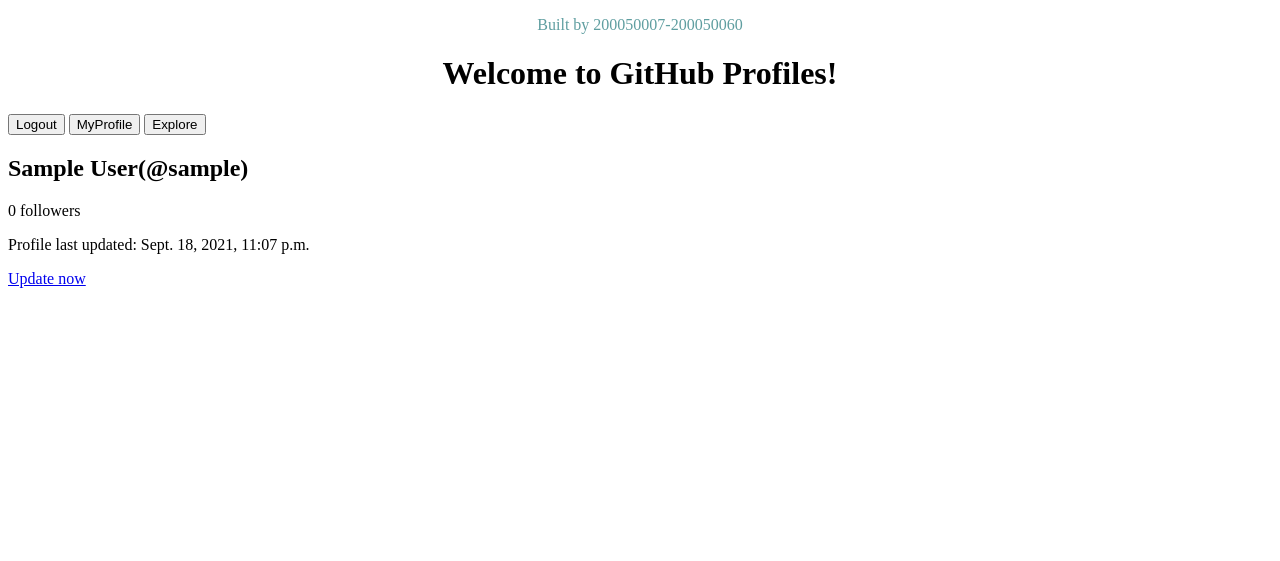
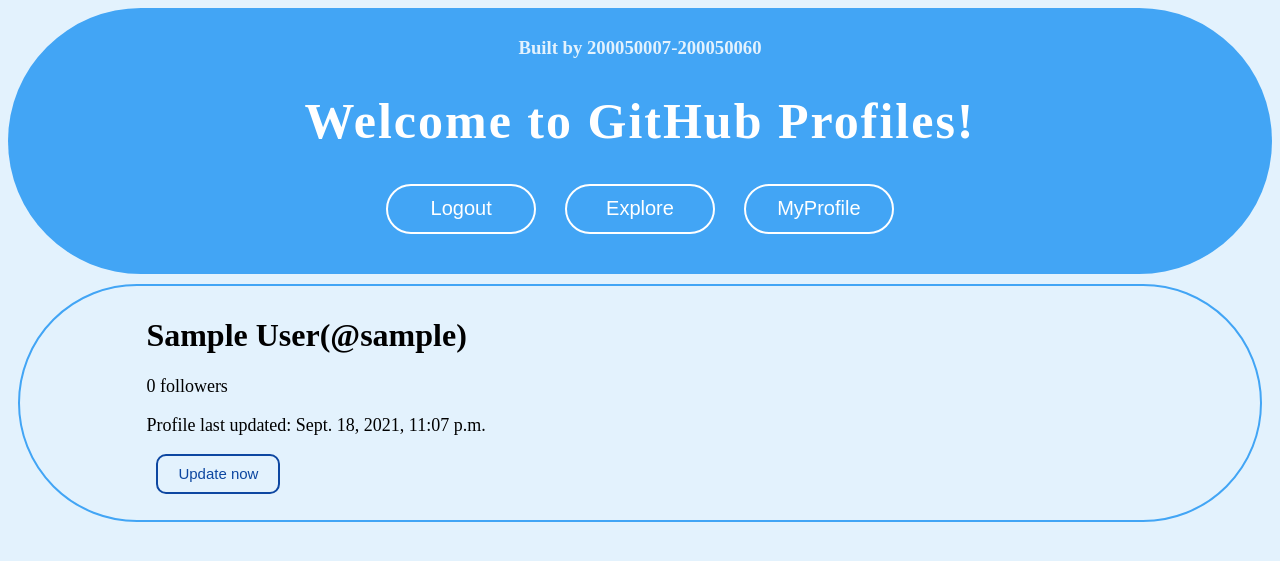
Before and after one commit to anand-iitb/github, a Django app: a page that uses templates/base.html in a window 1280 px wide. Shown: the top 561 px of the page. Run offline with Django 3.2, Linux system fonts and the light colour scheme; the visitor is signed in with stand-in values (Sample User, id 1); data comes from the database, SQL or seed files in the repository; data that the repository does not hold is empty; parts of the project's set-up code (start-up, migrations or seed data) failed here and were passed over.

Commit message:
Minor Updates

```diff
--- a/requirements.txt
+++ b/requirements.txt
@@ -6,10 +6,13 @@ Django==3.2.7
 django-on-heroku==1.1.2
 gunicorn==20.1.0
 idna==3.2
+livereload==2.6.3
 psycopg2-binary==2.9.1
 python-dotenv==0.19.0
 pytz==2021.1
 requests==2.26.0
+six==1.16.0
 sqlparse==0.4.2
+tornado==6.1
 urllib3==1.26.6
 whitenoise==5.3.0
--- /dev/null
+++ b/static/temp.css
@@ -0,0 +1,21 @@
+*{background-color: #E3F2FD;}
+#dashboard{ text-align: center; background-color:  #42A5F5 ;  font-family: 'gabriola' ; padding: 10px 10px 20px 10px; border-radius: 500px;}
+    #dashboard h1{background-color:inherit ;letter-spacing: 2px; color:white; font-size:50px ; font-weight:bold;}
+    #dashboard h3{ background-color:inherit ; margin-left:20%; margin-right:20%; color:#E3F2FD ;}
+    #dashboard button{border-radius: 100px; font-size: 20px; border :2px solid white; width: 150px; height: 50px; background-color:  #42A5F5 ; color:white; padding : 5px 10px 5px 10px; margin: 0px 1% 20px 1%;}
+    #dashboard button:active{background-color: white; color: #42A5F5 ;}
+#login{text-align:center; font-family: 'MV Boli' ; border:3px solid #2196F3 ; margin :10px 10px 10px 10px; padding : 0px 20% 20px 20%; border-radius: 500px;}
+    #login button{border-radius: 100px; font-size: 15px; border :2px solid #42A5F5; width: 100px; height: 40px; background-color:  #42A5F5 ; color:white; padding : 2.5px 5px 2.5px 5px; margin: 0px 1% 0px 1%;}
+    #login button:active{border-color: #42A5F5;background-color: white; color: #42A5F5 ;}
+#explore{margin-left: 30px;}
+    #explore h1{color: #01579B; font-family: 'mv boli'; letter-spacing:5px;}
+    #explore button{margin-left:10px;border-radius: 10px; border: 2px solid  #0D47A1; color:#0D47A1;font-size: 15px; height: 40px;padding: 5px 20px 5px 20px;}
+    #explore button:active{background-color: #0D47A1; color: white ;}
+#profile{border-radius: 500px  ; margin:10px; padding: 10px 10% 10px 10%; font-family: 'Segoe Print'; color: black; border: 2px solid #42A5F5 ;}
+    #profile p{ font-size: large;}
+    #profile button{margin-left:10px;border-radius: 10px; border: 2px solid  #0D47A1; color:#0D47A1;font-size: 15px; height: 40px;padding: 5px 20px 5px 20px;}
+    #profile button:active{background-color: #0D47A1; color: white ;}
+#signup{font-family: 'MV Boli' ; border:3px solid #2196F3 ; margin :10px 10px 10px 10px; padding : 0px 20% 20px 20%; border-radius: 500px;}
+    #signup button{border-radius: 1000px; font-size: 15px; border :2px solid #42A5F5; width: 100px; height: 40px; background-color:  #42A5F5 ; color:white; padding : 2.5px 5px 2.5px 5px; margin: 0px 1% 0px 45%;}
+    #signup button:active{ border-color: #42A5F5;     background-color: white; color: #42A5F5 ;}
+    #signup h1{text-align: center;}
--- a/templates/base.html
+++ b/templates/base.html
@@ -2,20 +2,24 @@
 <html>
     <head>
         <meta http-equiv="Cache-control" content="public">
+        {% load static %}
+
+<link rel="stylesheet" type="text/css" href="{% static 'temp.css' %}">
     </head>
 
     <body>
-        <p style='text-align: center;color: cadetblue;'>Built by 200050007-200050060</p>
-        <h1 style='text-align: center'>Welcome to GitHub Profiles!</h1>
-
+        <div id='dashboard'>
+        <h3>Built by 200050007-200050060</h3>
+        <h1>Welcome to GitHub Profiles!</h1>
         {% if user.is_authenticated %}
-        <a style='text-align: center;' href="{% url 'logout' %}"><button>Logout</button></a>
-        <a style='text-align: center;' href="/explore/{{user}}"><button>MyProfile</button></a>
-        <a style='text-align: center;' href="/explore/"><button>Explore</button></a>
+         <button onclick="window.location.href='/accounts/logout'">Logout</button>
+         <button onclick="window.location.href='/explore/'">Explore</button>
+         <button onclick="window.location.href='/explore/{{user}}'">MyProfile</button>
         {% else %}
-        <a style='text-align: center;' href="{% url 'login' %}"><button>Login</button></a>
-        <a style='text-align: center;' href="/myapp/signup"><button>Signup</button></a>
+        <button onclick="window.location.href='/accounts/login'">Login</button>
+        <button onclick="window.location.href='/myapp/signup'">Signup</button>
         {% endif %}
+        </div>
 
         {% block content %}
         {% endblock %}
--- a/templates/explore.html
+++ b/templates/explore.html
@@ -2,14 +2,16 @@
 
 
 {% block content %}
+<div id='explore'>
 {% if user.is_authenticated %}
-<h3>Users</h3>
+<h1>Users</h1>
 <ul>
 {% for i in entries %}
 <li style="margin-bottom: 20px;">
-<a href="/explore/{{i.username}}">{{i.username}}</a>
+    <button onclick="window.location.href='/explore/{{i.username}}'">{{i.username}}</button>
 </li>
 {% endfor %}
 </ul>
 {% endif %}
+</div>
 {% endblock %}
--- a/templates/profile.html
+++ b/templates/profile.html
@@ -1,8 +1,9 @@
 {% extends 'base.html' %}
 
 {% block content %}
+<div id='profile'>
 {% if user.is_authenticated %}
-<h2>{{person.first_name}} {{person.last_name}}(@{{person.username}})</h2>
+<h1>{{person.first_name}} {{person.last_name}}(@{{person.username}})</h1>
 {% if profile.followers == -1 %}
 <p style='color:red'>Unable to access this username on github.com</p>
 {% else %}
@@ -10,15 +11,16 @@
 {% endif %}
 <p>Profile last updated: {{profile.update_time}}</p>
 {% if person == user %}
-<a href="update_prof">Update now</a>
+<button onclick="window.location.href='update_prof'">Update now</button>
 {% endif %}
 <ul>
     {% for repo in repos %}
     <li>
-    <p><b>{{repo.name}}</b> {{repo.stars}} stars</p>
+    <b>{{repo.name}}</b> {{repo.stars}} stars
     </li>
     {% endfor %}
 </ul>
 {% endif %}
+</div>
 
 {% endblock %}
--- a/templates/registration/login.html
+++ b/templates/registration/login.html
@@ -1,12 +1,13 @@
 {% extends 'base.html' %}
 
 
-{% block content %}
+{% block content %}<div id='login'>
 
-<h2>Log In</h2>
+<h1>Log In</h1>
 <form method="post">
   {% csrf_token %}
   {{ form.as_p }}
   <button type="submit">Log In</button>
 </form>
+</div>
 {% endblock %}
--- a/templates/signup.html
+++ b/templates/signup.html
@@ -2,12 +2,12 @@
 
 
 {% block content %}
-
+<div id="signup">
 <h1>SIGNUP</h1>
 <form method="post">
     {% csrf_token %}
     {{ form.as_p }}
     <button type="submit">Sign up</button>
 </form>
-
+</div>
 {% endblock %}
```
Also changed, not shown: github/settings.py (+6 -6 lines), static/temp.txt (deleted).
